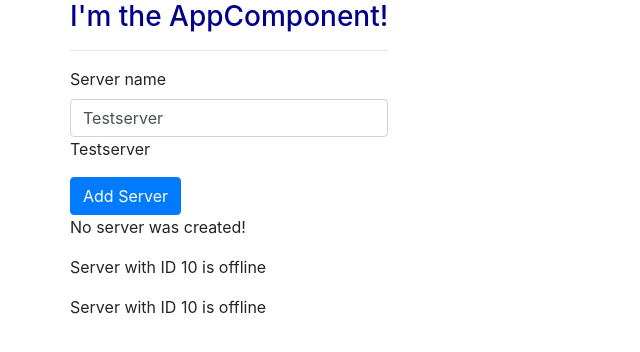
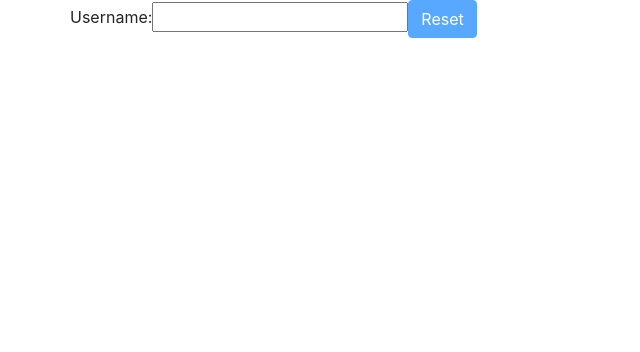
Before and after one commit to droidark/ng-course, an Angular app: page / in a window 1280 px wide. Shown: the top 352 px of the page, without its empty margins (0-640 px from the left). Built offline with nearby package versions, Linux system fonts and the light colour scheme.

Commit message:
Practice 02 (Databinding)

```diff
--- a/src/app/app.component.html
+++ b/src/app/app.component.html
@@ -1,9 +1,7 @@
 <div class="container">
   <div class="row">
     <div class="col-xs-12">
-      <h3>I'm the AppComponent!</h3>
-      <hr>
-      <app-servers></app-servers>
+      <app-practice-two></app-practice-two>
     </div>
   </div>
 </div>
--- a/src/app/app.module.ts
+++ b/src/app/app.module.ts
@@ -6,12 +6,14 @@ import { HttpModule } from '@angular/http';
 import { AppComponent } from './app.component';
 import { ServerComponent } from './server/server.component';
 import { ServersComponent } from './servers/servers.component';
+import { PracticeTwoComponent } from './practice-two/practice-two.component';
 
 @NgModule({
   declarations: [
     AppComponent,
     ServerComponent,
-    ServersComponent
+    ServersComponent,
+    PracticeTwoComponent
   ],
   imports: [
     BrowserModule,
--- /dev/null
+++ b/src/app/practice-two/practice-two.component.html
@@ -0,0 +1,6 @@
+<label>Username: </label>
+<input type = 'text' [(ngModel)] = 'username'>
+<button type='button' class='btn btn-primary'
+  [disabled] = '!getEnableButton()'
+  (click) = 'resetUsername()'>Reset</button>
+<p>{{username}}</p>
--- /dev/null
+++ b/src/app/practice-two/practice-two.component.ts
@@ -0,0 +1,29 @@
+import { Component, OnInit } from '@angular/core';
+
+@Component({
+  selector: 'app-practice-two',
+  templateUrl: './practice-two.component.html',
+  styleUrls: ['./practice-two.component.css']
+})
+export class PracticeTwoComponent implements OnInit {
+  username: string = '';
+  enableButton = false;
+
+  constructor() { }
+
+  ngOnInit() {
+  }
+
+  getEnableButton(){
+    if(this.username.length > 0){
+      return this.enableButton = true;
+    }
+  }
+
+  resetUsername(){
+    this.username = '';
+  }
+
+
+
+}
```
Also changed, not shown: src/app/practice-two/practice-two.component.css (added), 1 other file (tests, documents, lock files or other folders).
